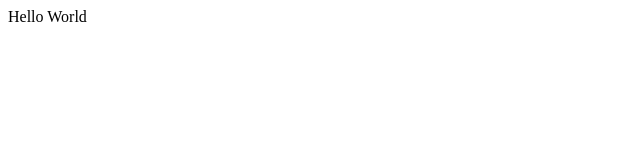
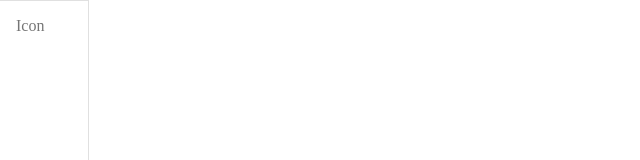
Before and after one commit to sean-slaughter/launchpad-challenge, a React (Create React App) app: page / in a window 1280 px wide. Shown: the top 160 px of the page, without its empty margins (0-640 px from the left). Built offline with nearby package versions, Linux system fonts and the light colour scheme.

Commit message:
add main container and sidenav to app

```diff
--- a/src/App.js
+++ b/src/App.js
@@ -1,5 +1,7 @@
-import { createMuiTheme } from '@material-ui/core';
+import { createMuiTheme, makeStyles } from '@material-ui/core';
 import './App.css';
+import MainContainer from './components/MainContainer';
+import SideNav from './components/SideNav';
 
 //create theme for color palette throughout dashboard
 const theme = createMuiTheme({
@@ -13,10 +15,18 @@ const theme = createMuiTheme({
   }
 })
 
+const useStyles = makeStyles({
+  mainWrapper: {
+    display: 'flex'
+  }
+});
+
 function App() {
+  const classes = useStyles();
   return (
-    <div className="App">
-        Hello World
+    <div className={classes.mainWrapper}>
+      <SideNav/>
+      <MainContainer/>
     </div>
   );
 }
```
